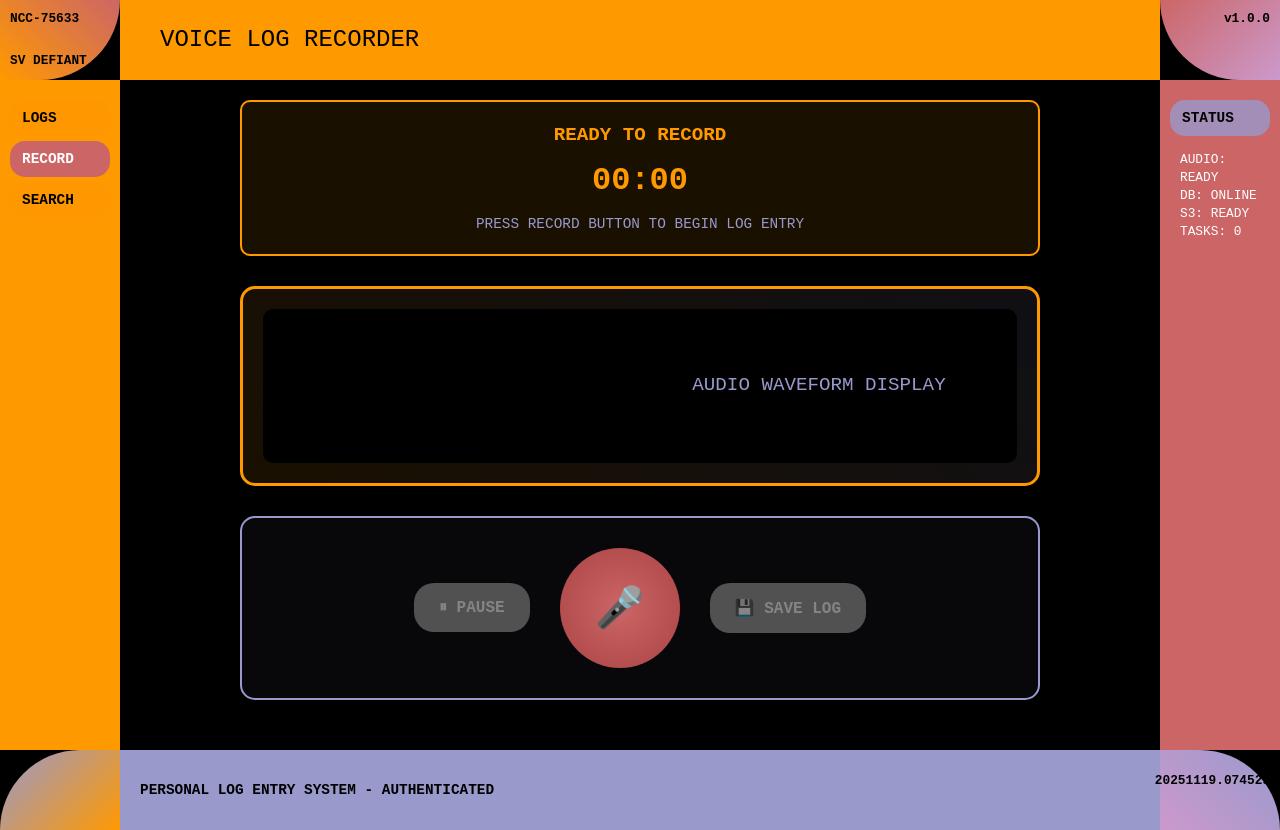
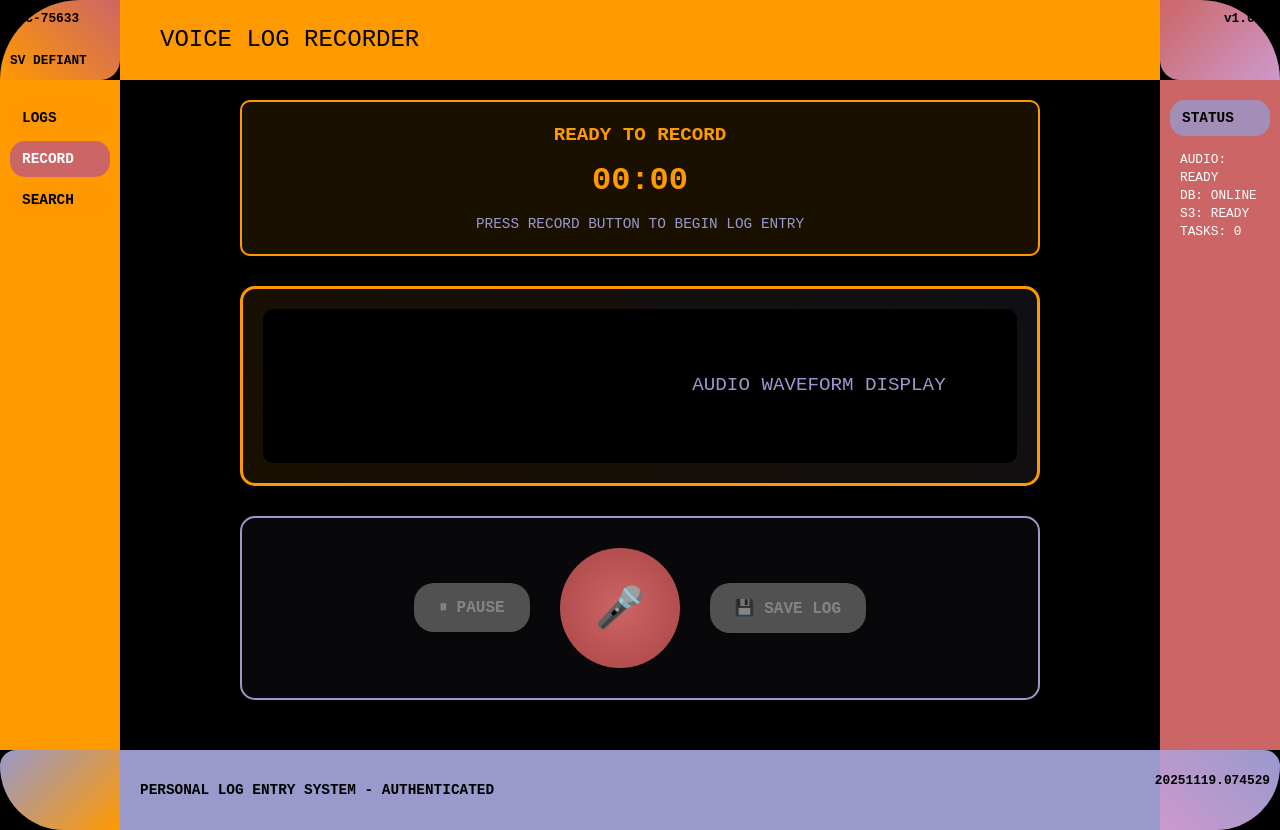
Before and after one commit to norton120/captains_log, a FastAPI app: page /record in a window 1280 px wide. Run offline with FastAPI, Linux system fonts and the light colour scheme; parts of the project's set-up code (start-up, migrations or seed data) failed here and were passed over; some libraries are stand-ins or nearby versions.

Commit message:
styling is still wrong

```diff
--- a/app/static/css/lcars.css
+++ b/app/static/css/lcars.css
@@ -45,7 +45,7 @@
 .lcars-top-left {
     grid-area: top-left;
     background: linear-gradient(45deg, var(--lcars-orange), var(--lcars-red));
-    border-radius: 0 0 80px 0;
+    border-radius: 80px 0 20px 0;
     position: relative;
 }
 
@@ -60,7 +60,7 @@
 .lcars-top-right {
     grid-area: top-right;
     background: linear-gradient(135deg, var(--lcars-red), var(--lcars-purple));
-    border-radius: 0 0 0 80px;
+    border-radius: 0 80px 0 20px;
 }
 
 /* Side Bars */
@@ -84,7 +84,7 @@
 .lcars-bottom-left {
     grid-area: bottom-left;
     background: linear-gradient(315deg, var(--lcars-orange), var(--lcars-blue));
-    border-radius: 80px 0 0 0;
+    border-radius: 20px 0 0 80px;
 }
 
 .lcars-bottom-bar {
@@ -98,7 +98,7 @@
 .lcars-bottom-right {
     grid-area: bottom-right;
     background: linear-gradient(225deg, var(--lcars-blue), var(--lcars-purple));
-    border-radius: 0 80px 0 0;
+    border-radius: 0 20px 80px 0;
 }
 
 /* Content Area */
@@ -107,6 +107,7 @@
     background-color: var(--lcars-bg);
     padding: 20px;
     overflow-y: auto;
+    border-radius: 20px;
 }
 
 /* LCARS Elements */
```
